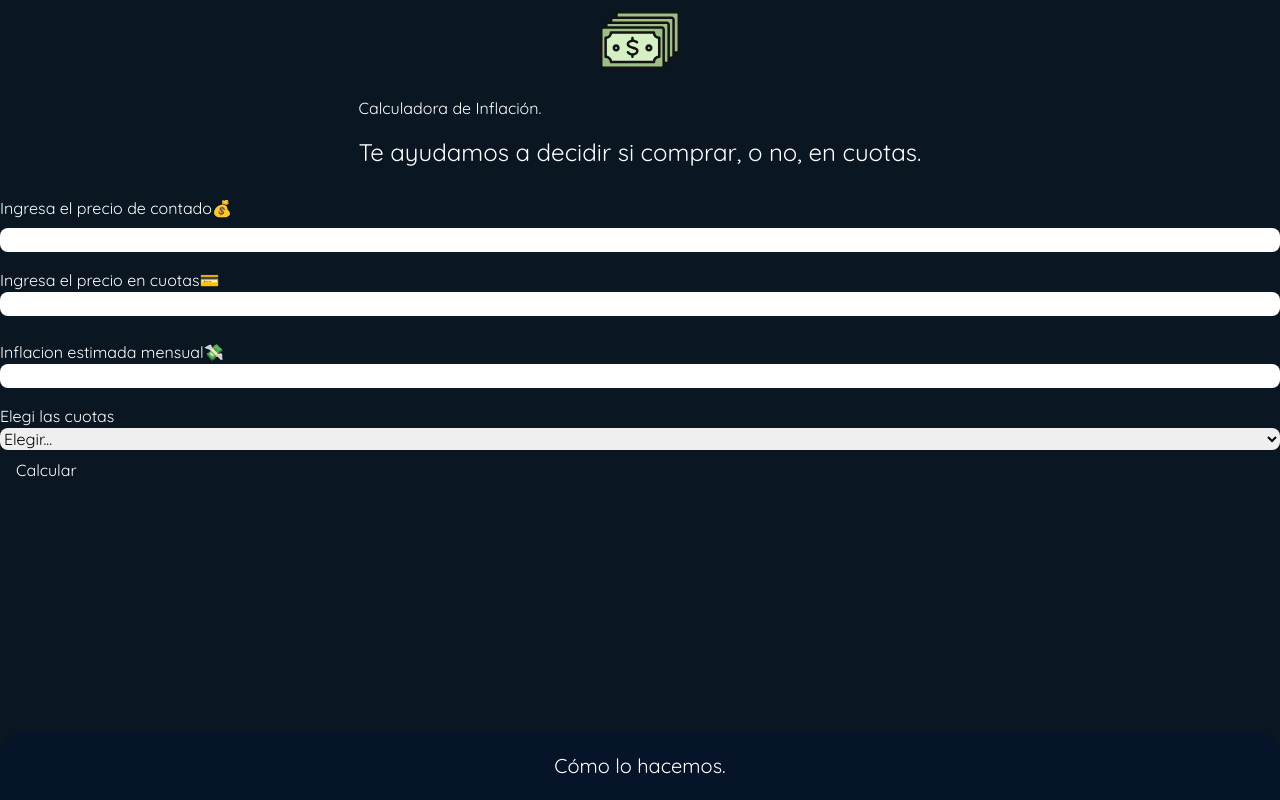
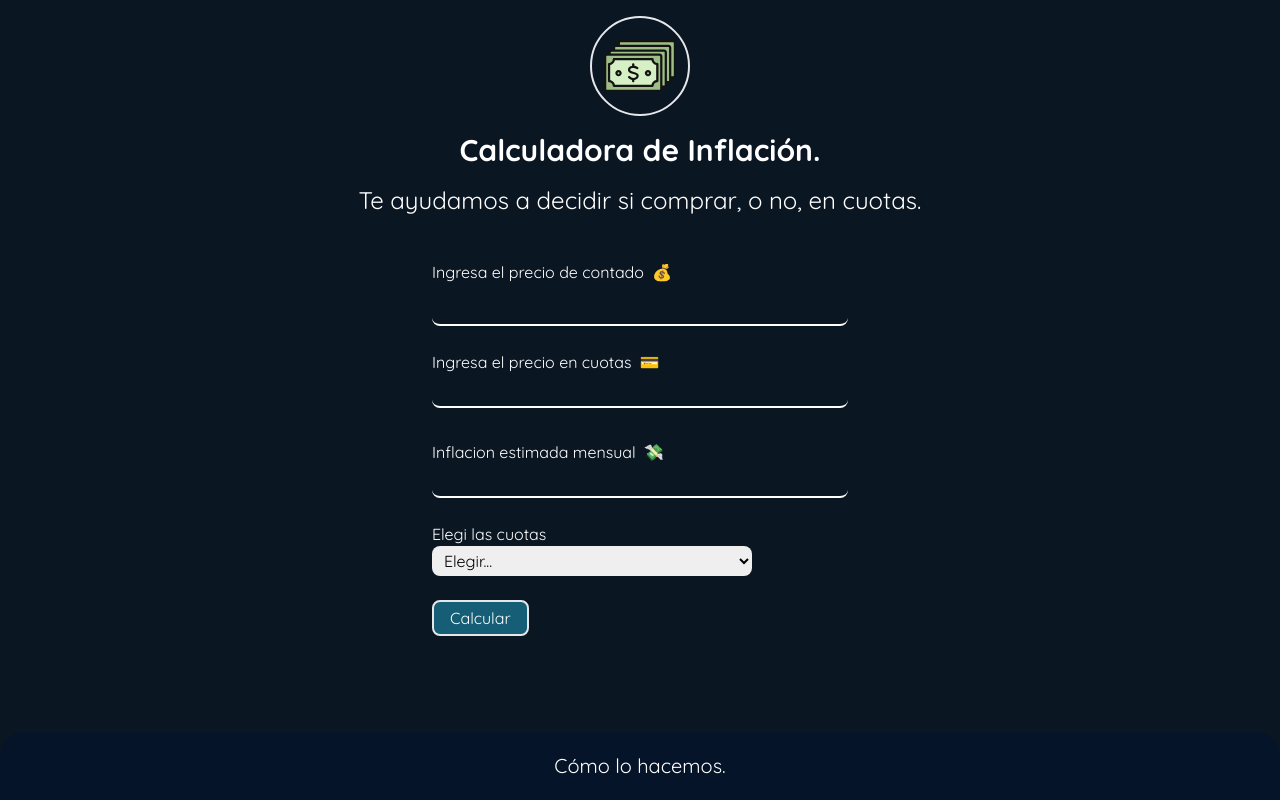
Before and after one commit to JulianP14/inflation-app, a Next.js app: page / in a window 1280 px wide. Built offline with nearby package versions, Linux system fonts and the light colour scheme.

Commit message:
Nueva prueba de arreglo del archivo de tailwind

```diff
--- a/app/page.jsx
+++ b/app/page.jsx
@@ -1,4 +1,4 @@
-import HomeSite from '@/components/HomeSite'
+import HomeSite from '@/Components/HomeSite'
 
 export default function Home() {
   return (
--- a/tailwind.config.js
+++ b/tailwind.config.js
@@ -2,7 +2,7 @@
 module.exports = {
   content: [
     './pages/**/*.{js,ts,jsx,tsx,mdx}',
-    './components/**/*.{js,ts,jsx,tsx,mdx}',
+    './Components/**/*.{js,ts,jsx,tsx,mdx}',
     './app/**/*.{js,ts,jsx,tsx,mdx}',
   ],
   theme: {
```
